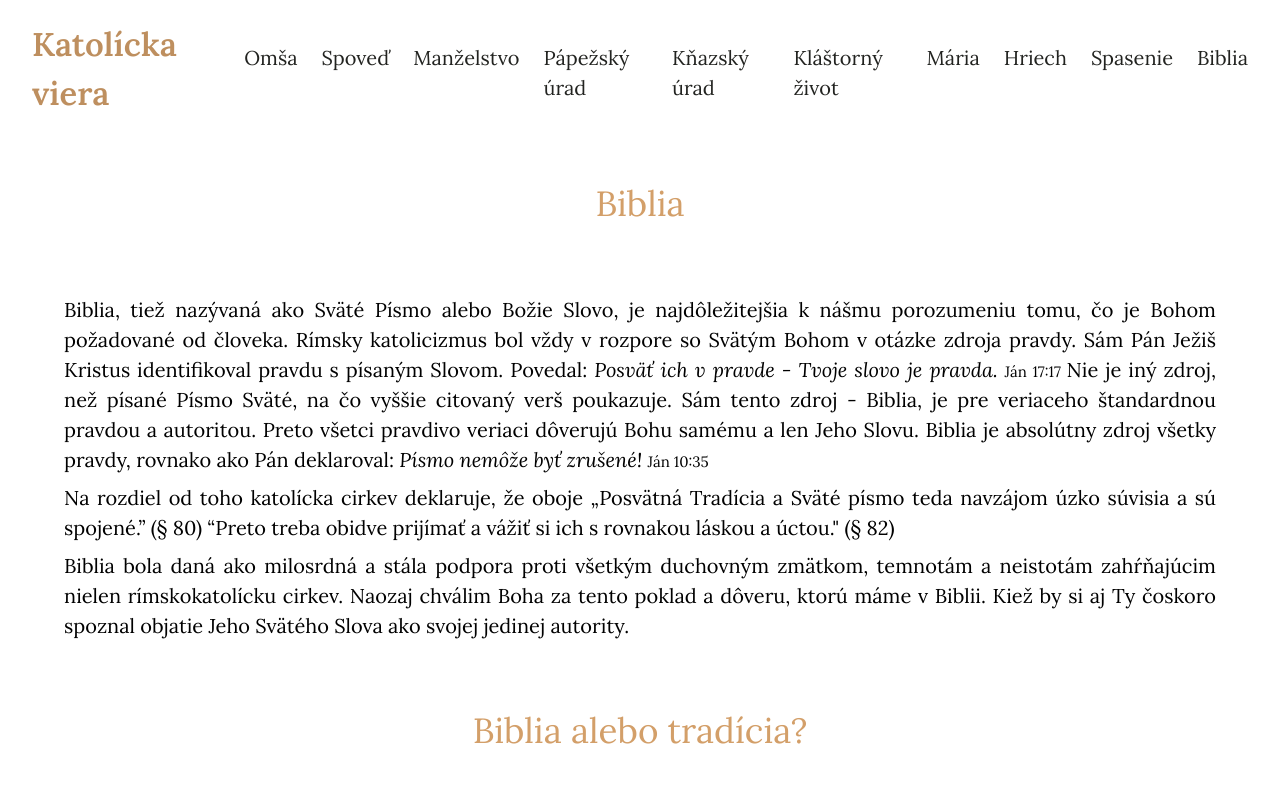
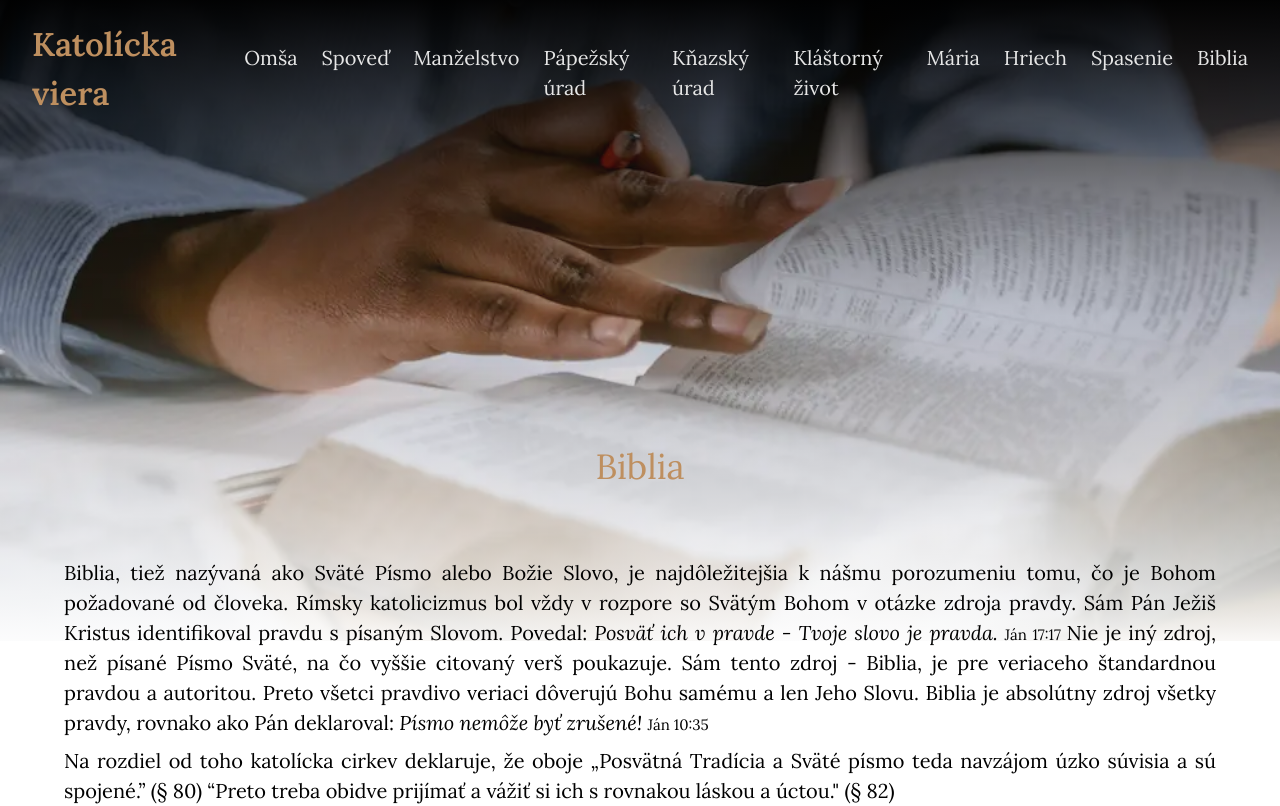
Before and after one commit to pkvarg/katolickaviera.sk, a React (Vite) app: page /biblia in a window 1280 px wide. Shown: the top 806 px of the page. Built offline with nearby package versions, Linux system fonts and the light colour scheme.

Commit message:
pic corr all

```diff
--- a/src/index.css
+++ b/src/index.css
@@ -115,6 +115,24 @@ section h2 {
   width: 100%;
 }
 
+.spasenie-pic {
+  background-image: linear-gradient(to bottom, #000000, #beb3b317, #ffffff),
+    url('/spasenie.webp');
+  background-repeat: no-repeat;
+  background-position: center center;
+  background-size: cover;
+  width: 100%;
+}
+
+.biblia-pic {
+  background-image: linear-gradient(to bottom, #000000, #beb3b317, #fffffff3),
+    url('/biblia.webp');
+  background-repeat: no-repeat;
+  background-position: center center;
+  background-size: cover;
+  width: 100%;
+}
+
 /* react-scroll */
 
 .top-to-btm {
--- a/src/pages/Biblia.jsx
+++ b/src/pages/Biblia.jsx
@@ -1,38 +1,41 @@
 import React from 'react'
-import Header from '../components/Header'
+import HeaderTransparent from '../components/HeaderTransparent'
 
 const Biblia = () => {
   return (
     <>
-      <Header />
+      <HeaderTransparent />
       {/* Biblia */}
-      <header className='flex flex-col text-[20px] justify-center mx-4 lg:mx-16  mt-8 gap-8 pb-8'>
-        <h1 className='text-title text-center text-[35px]'>Biblia</h1>
+      <main>
+        <div className='biblia-pic flex h-[250px] lg:h-[650px] -mt-[25%] lg:-mt-[155px]'></div>
+
+        <div className='flex flex-col text-[20px] justify-center mx-4 lg:mx-16 lg:-mt-[200px] gap-8 pb-8'>
+          <h1 className='text-title3 text-center text-[35px]'>Biblia</h1>
           <div className='text-justify flex flex-col gap-2 mt-8'>
             <p>
               Biblia, tiež nazývaná ako Sväté Písmo alebo Božie Slovo, je
-            najdôležitejšia k nášmu porozumeniu tomu, čo je Bohom požadované od
-            človeka. Rímsky katolicizmus bol vždy v rozpore so Svätým Bohom v
-            otázke zdroja pravdy. Sám Pán Ježiš Kristus identifikoval pravdu s
-            písaným Slovom. Povedal:
+              najdôležitejšia k nášmu porozumeniu tomu, čo je Bohom požadované
+              od človeka. Rímsky katolicizmus bol vždy v rozpore so Svätým Bohom
+              v otázke zdroja pravdy. Sám Pán Ježiš Kristus identifikoval pravdu
+              s písaným Slovom. Povedal:
               <span className='italic'>
                 {' '}
                 Posväť ich v pravde - Tvoje slovo je pravda.{' '}
               </span>
               <span className='text-[15px]'> Ján 17:17 </span>
-            Nie je iný zdroj, než písané Písmo Sväté, na čo vyššie citovaný verš
-            poukazuje. Sám tento zdroj - Biblia, je pre veriaceho štandardnou
-            pravdou a autoritou. Preto všetci pravdivo veriaci dôverujú Bohu
-            samému a len Jeho Slovu. Biblia je absolútny zdroj všetky pravdy,
-            rovnako ako Pán deklaroval:
+              Nie je iný zdroj, než písané Písmo Sväté, na čo vyššie citovaný
+              verš poukazuje. Sám tento zdroj - Biblia, je pre veriaceho
+              štandardnou pravdou a autoritou. Preto všetci pravdivo veriaci
+              dôverujú Bohu samému a len Jeho Slovu. Biblia je absolútny zdroj
+              všetky pravdy, rovnako ako Pán deklaroval:
               <span className='italic'> Písmo nemôže byť zrušené! </span>
               <span className='text-[15px]'> Ján 10:35 </span>
             </p>
             <p>
               Na rozdiel od toho katolícka cirkev deklaruje, že oboje „Posvätná
-            Tradícia a Sväté písmo teda navzájom úzko súvisia a sú spojené.” (§
-            80) “Preto treba obidve prijímať a vážiť si ich s rovnakou láskou a
-            úctou." (§ 82)
+              Tradícia a Sväté písmo teda navzájom úzko súvisia a sú spojené.”
+              (§ 80) “Preto treba obidve prijímať a vážiť si ich s rovnakou
+              láskou a úctou." (§ 82)
             </p>
             <p>
               Biblia bola daná ako milosrdná a stála podpora proti všetkým
@@ -42,10 +45,11 @@ const Biblia = () => {
               objatie Jeho Svätého Slova ako svojej jedinej autority.
             </p>
           </div>
-      </header>
+        </div>
+      </main>
       {/* Biblia alebo tradícia? */}
       <section className='flex flex-col text-[20px] justify-center mx-4 lg:mx-16  mt-8 gap-8 pb-8'>
-        <h1 className='text-title text-center text-[35px]'>
+        <h1 className='text-title3 text-center text-[35px]'>
           Biblia alebo tradícia?
         </h1>
         <div className='text-justify flex flex-col gap-2 mt-8'>
@@ -287,7 +291,7 @@ lg and mob OK */}
       {/* Apokryfné (deuterokanonické) zväzky black lg and mob OK */}
       <section className='bg-black text-white'>
         <div className='text-justify text-[20px] flex flex-col gap-2 mt-16 mx-4 lg:mx-16'>
-          <h2 className='text-title text-center text-[30px] my-16'>
+          <h2 className='text-title3 text-center text-[30px] my-16'>
             Apokryfné (deuterokanonické) zväzky
           </h2>
           <p>
@@ -456,7 +460,7 @@ lg and mob OK */}
       {/* Biblia je Slovo Božie white lg and mob OK */}
       <section>
         <div className='text-justify text-[20px] flex flex-col gap-2 py-8 mx-4 lg:mx-16'>
-          <h2 className='text-title text-center text-[30px] mt-4 mb-8'>
+          <h2 className='text-title3 text-center text-[30px] mt-4 mb-8'>
             Biblia je Slovo Božie{' '}
           </h2>
 
--- a/src/pages/Hriech.jsx
+++ b/src/pages/Hriech.jsx
@@ -10,7 +10,7 @@ const Hriech = () => {
       <main>
         <div className='hriech-pic flex h-[450px] lg:h-[850px] -mt-[25%] lg:-mt-[155px]'></div>
         <div className='flex flex-col text-[20px] justify-center mx-4 lg:mx-16 -mt-[125px] lg:-mt-[425px] gap-8 pb-8'>
-          <h1 className='text-title1 lg:text-title1 text-center text-[35px]'>
+          <h1 className='text-[#98724c] lg:text-title1 text-center text-[35px]'>
             Hriech
           </h1>
           <div className='text-justify flex flex-col gap-2 mt-8'>
--- a/src/pages/Manzelstvo.jsx
+++ b/src/pages/Manzelstvo.jsx
@@ -9,7 +9,7 @@ const Manzelstvo = () => {
         <div className='manzelstvo-pic flex h-[450px] -mt-[25%] lg:-mt-[8%]'></div>
 
         <div className='flex flex-col text-[20px] align-center mx-4 lg:mx-16 '>
-          <h1 className='text-title2 text-center text-[35px] mb-8 -mt-16'>
+          <h1 className='text-title text-center text-[35px] mb-8 -mt-16'>
             Manželstvo
           </h1>
           <div className='flex flex-row'>
--- a/src/pages/Omsa.jsx
+++ b/src/pages/Omsa.jsx
@@ -9,7 +9,7 @@ const Omsa = () => {
       <main className='text-black flex flex-col lg:flex-row mx-4 lg:mx-8'>
         <div className='flex flex-col align-center mx-4 -mt-[225px]'>
           <h1 className='text-title text-center text-[35px] '>Omša</h1>
-          <div className='text-justify flex flex-col gap-2 mt-16'>
+          <div className='text-justify flex flex-col gap-2 mt-16 text-[20px]'>
             <p>
               "Svätá obeť omše" je centrom a najsvätejším aktom uctievania pre
               katolíkov. Katechizmus učí, že počas omše kňaz premieňa svojou
--- a/src/pages/PapezskyUrad.jsx
+++ b/src/pages/PapezskyUrad.jsx
@@ -8,7 +8,7 @@ const PapezskyUrad = () => {
       <header>
         <div className='papez-pic lg:flex h-[450px] -mt-[25%] lg:-mt-[8%]'></div>
         <div className='flex flex-col align-center mx-4 lg:mx-16 my-8'>
-          <h1 className='text-title2 text-center text-[35px] -mt-16'>
+          <h1 className='text-title text-center text-[35px] -mt-16'>
             Pápežský úrad
           </h1>
           <div className='text-justify text-[20px] flex flex-col gap-2 mt-8'>
--- a/src/pages/Spoved.jsx
+++ b/src/pages/Spoved.jsx
@@ -7,7 +7,7 @@ const Spoved = () => {
       <HeaderTransparent />
       <main className='text-black'>
         <div className='spoved-pic lg:flex h-[350px] -mt-[135px] lg:-mt-[125px]'></div>
-        <div className='flex flex-col align-center mx-4 lg:mx-16 mt-8 lg:-mt-4'>
+        <div className='flex flex-col text-[20px] align-center mx-4 lg:mx-16 mt-8 lg:-mt-4'>
           <h1 className='text-title text-center text-[35px]'>Spoveď</h1>
 
           <div className='text-justify flex flex-col gap-2 mt-16'>
```
Also changed, not shown: src/pages/Spasenie.jsx (+30 -26 lines), public/biblia.webp (added), public/spasenie.webp (added). Lines whose indentation alone changed are shown as unchanged.
